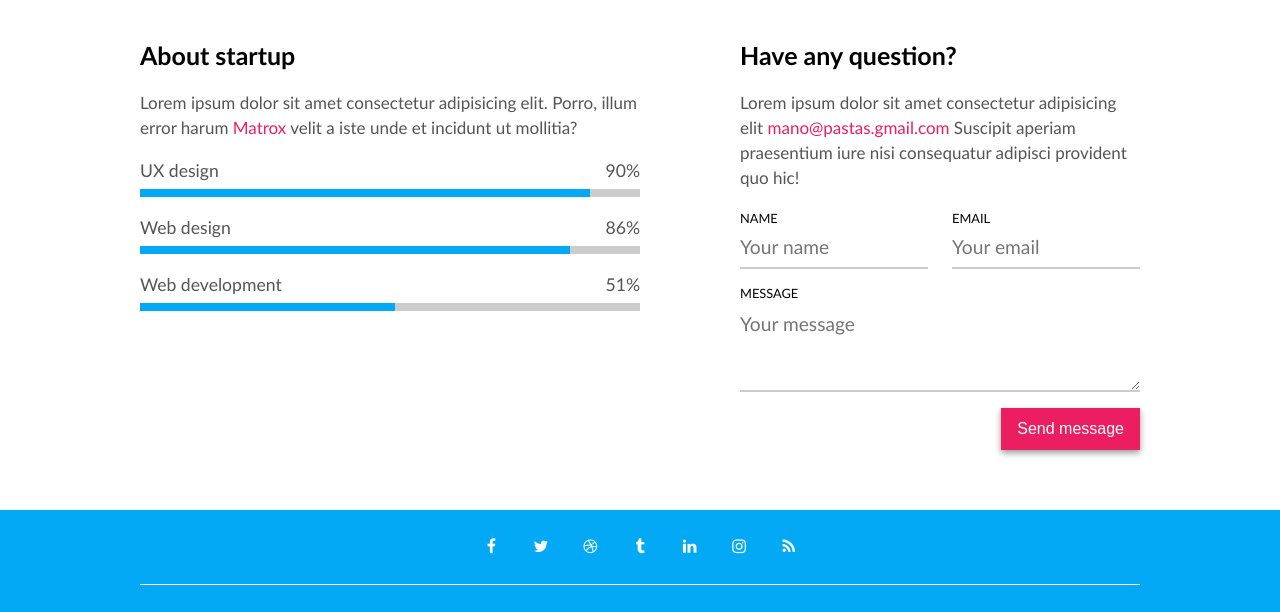
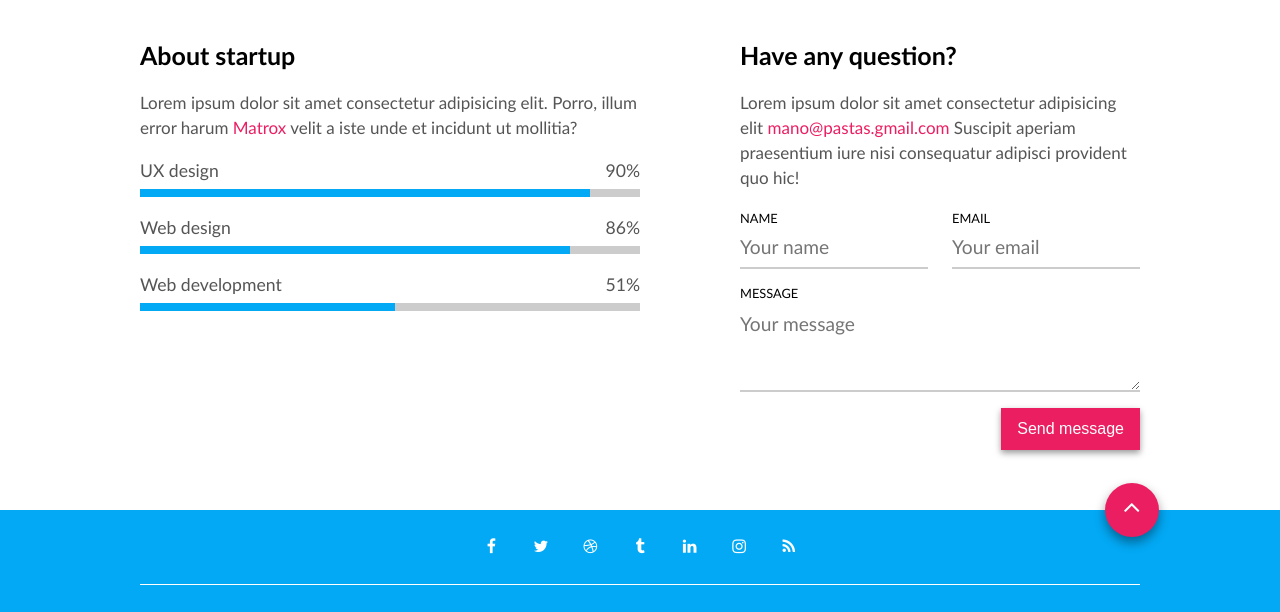
Before and after one commit to Aura-Lem/coming-soon, a website: page index.html in a window 1280 px wide. Shown: the part 820-1432 px from the top of the page. Drawn offline with Linux system fonts and the light colour scheme.

Commit message:
back to top

```diff
--- a/css/pages/coming-soon.css
+++ b/css/pages/coming-soon.css
@@ -1,3 +1,7 @@
+html {
+    scroll-behavior: smooth;
+}
+
 .bg-blue {
     background-color: #03a9f5;
 }
@@ -113,3 +117,22 @@ footer a {
         flex-direction: column;
     }
 }
+
+footer .row {
+    position: relative;
+}
+
+.back-to-top {
+    font-size: 1.7rem;
+    line-height: 1.8em;
+    width: 2em;
+    height: 2em;
+    border-radius: 50%;
+    position: absolute;
+    top: -1em;
+    right: -0.7em;
+    background-color: #eb1e61;
+    text-align: center;
+    box-shadow: 0 0.2em 0.4em #0006;
+    text-decoration: none;
+}
--- a/index.html
+++ b/index.html
@@ -134,6 +134,7 @@
     </main>
 
     <footer class="container bg-blue">
+
         <div class="row">
            <div class="socials">
             <a href="#" class="fa fa-facebook"></a>
@@ -144,6 +145,7 @@
             <a href="#" class="fa fa-instagram"></a>
             <a href="#" class="fa fa-rss"></a>
            </div>
+           <a href="#" class="back-to-top fa fa-angle-up"></a>
         </div>
         <div class="row-short">
             <img class="logo-white" src="./img/logo-white.png" alt="logo">
```
